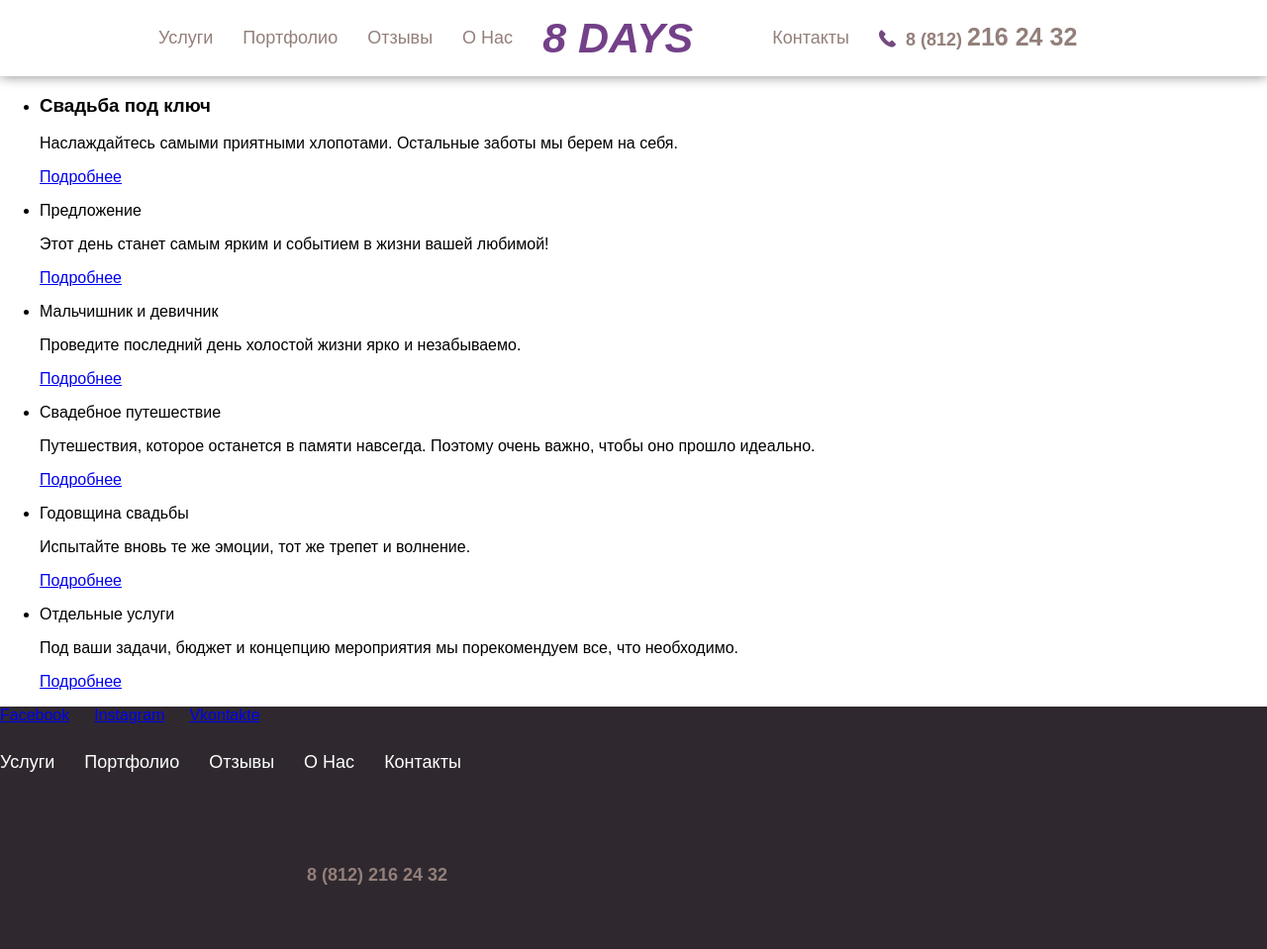
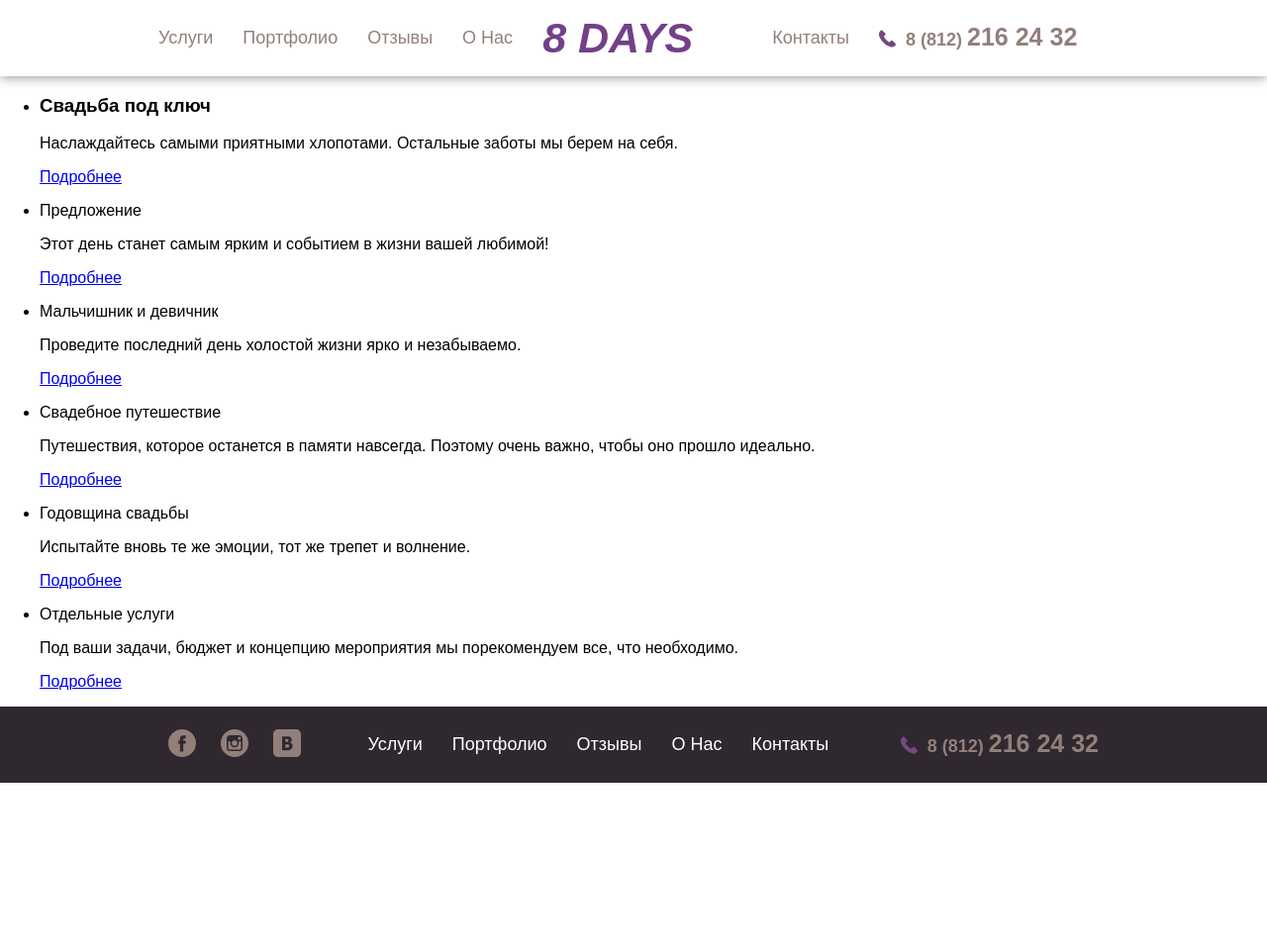
Before and after one commit to swabou/Wedding_agency, a website: page source/service.html in a window 1280 px wide. Shown: the whole page at 99% size. After the commit the page ends 800 px from the top, so only its background shows below. Drawn offline with Linux system fonts and the light colour scheme.

Commit message:
переделали футер в service

```diff
--- a/source/service.html
+++ b/source/service.html
@@ -106,11 +106,42 @@
 
 		<!-- Footer -->
 		<footer class="main-footer">
+			<div class="main-footer__wrap">
 				<!-- Social link -->
 				<ul class="main-footer__item social-list">
-				<li class="social-list__item"><a class="social-list__link" href="#">Facebook</a></li>
-				<li class="social-list__item"><a class="social-list__link" href="#">Instagram</a></li>
-				<li class="social-list__item"><a class="social-list__link" href="#">Vkontakte</a></li>
+
+					<li class="social-list__item">
+						<a class="social-list__link" href="#">
+							<svg class="social-list__img" fill="#937f7a" version="1.1" xmlns="http://www.w3.org/2000/svg" xmlns:xlink="http://www.w3.org/1999/xlink" x="0px" y="0px" width="28px" height="28px" viewBox="0 0 49.652 49.652" xml:space="preserve"> <path d="M24.826,0C11.137,0,0,11.137,0,24.826c0,13.688,11.137,24.826,24.826,24.826c13.688,0,24.826-11.138,24.826-24.826 C49.652,11.137,38.516,0,24.826,0z M31,25.7h-4.039c0,6.453,0,14.396,0,14.396h-5.985c0,0,0-7.866,0-14.396h-2.845v-5.088h2.845 v-3.291c0-2.357,1.12-6.04,6.04-6.04l4.435,0.017v4.939c0,0-2.695,0-3.219,0c-0.524,0-1.269,0.262-1.269,1.386v2.99h4.56L31,25.7z"/>
+							</svg>
+						</a>
+					</li>
+
+					<li class="social-list__item">
+						<a class="social-list__link" href="#">
+							<svg class="social-list__img" fill="#937f7a" fill="#937f7a" version="1.1" xmlns="http://www.w3.org/2000/svg" xmlns:xlink="http://www.w3.org/1999/xlink" x="0px" y="0px" width="28px" height="28px" viewBox="0 0 49.652 49.652" xml:space="preserve"> <path d="M24.825,29.796c2.739,0,4.972-2.229,4.972-4.97c0-1.082-0.354-2.081-0.94-2.897c-0.903-1.252-2.371-2.073-4.029-2.073 c-1.659,0-3.126,0.82-4.031,2.072c-0.588,0.816-0.939,1.815-0.94,2.897C19.854,27.566,22.085,29.796,24.825,29.796z"/>
+							<polygon points="35.678,18.746 35.678,14.58 35.678,13.96 35.055,13.962 30.891,13.975 30.907,18.762 "/>
+							<path d="M24.826,0C11.137,0,0,11.137,0,24.826c0,13.688,11.137,24.826,24.826,24.826c13.688,0,24.826-11.138,24.826-24.826
+							C49.652,11.137,38.516,0,24.826,0z M38.945,21.929v11.56c0,3.011-2.448,5.458-5.457,5.458H16.164
+							c-3.01,0-5.457-2.447-5.457-5.458v-11.56v-5.764c0-3.01,2.447-5.457,5.457-5.457h17.323c3.01,0,5.458,2.447,5.458,5.457V21.929z"/>
+							<path d="M32.549,24.826c0,4.257-3.464,7.723-7.723,7.723c-4.259,0-7.722-3.466-7.722-7.723c0-1.024,0.204-2.003,0.568-2.897 h-4.215v11.56c0,1.494,1.213,2.704,2.706,2.704h17.323c1.491,0,2.706-1.21,2.706-2.704v-11.56h-4.217 C32.342,22.823,32.549,23.802,32.549,24.826z"/>
+							</svg>
+						</a>
+					</li>
+
+					<li class="social-list__item">
+						<a class="social-list__link" href="#">
+							<svg class="social-list__img" fill="#937f7a" version="1.1" xmlns="http://www.w3.org/2000/svg" xmlns:xlink="http://www.w3.org/1999/xlink" x="0px" y="0px" viewBox="0 0 96 96" xml:space="preserve" width="28px" height="28px">
+							<path d="M53.174,52.908c-1.539-0.896-3.678-0.896-5.416-0.896h-5.707v11.76h5.238
+							c1.939,0,4.412,0.139,6.084-1.035c1.535-1.033,2.404-3.061,2.404-4.992C55.777,55.951,54.709,53.805,53.174,52.908z M51.021,42.865
+							c1.27-0.967,1.936-2.691,1.936-4.279c0-1.725-0.801-3.381-2.27-4.277c-1.537-0.896-4.346-0.689-6.15-0.689h-2.486v10.35h3.289
+							C47.211,43.969,49.418,44.107,51.021,42.865z M79.125,0H16.873C7.555,0,0,7.555,0,16.875v62.25C0,88.443,7.555,96,16.873,96h62.252
+							C88.443,96,96,88.443,96,79.125v-62.25C96,7.555,88.443,0,79.125,0z M50.604,72.535H30.992V25.201H52.42
+							c6.207,0,11.934,3.951,11.934,10.92c0,5.381-3.004,9.066-6.836,10.211v0.139c5.682,1.174,9.74,4.26,9.74,11.705
+							C67.258,65.066,62.566,72.535,50.604,72.535z"/>
+							</svg>
+						</a>
+					</li>
 				</ul>
 				<!-- End Social link -->
 
@@ -127,8 +158,16 @@
 
 				<!-- Contact Phone -->
 				<div class="main-footer__item contact-phone">
-				<svg class="contact-phone__img"></svg>
-				<p class="contact-phone__number">8 (812) <span class="uppercase">216 24 32</span></p>
+					<svg class="contact-phone__img" version="1.1" x="0px" y="0px" width="17px" height="18px" viewBox="0 0 348.077 348.077" xml:space="preserve" fill="#744980">
+					<path d="M340.273,275.083l-53.755-53.761c-10.707-10.664-28.438-10.34-39.518,0.744l-27.082,27.076
+					c-1.711-0.943-3.482-1.928-5.344-2.973c-17.102-9.476-40.509-22.464-65.14-47.113c-24.704-24.701-37.704-48.144-47.209-65.257
+					c-1.003-1.813-1.964-3.561-2.913-5.221l18.176-18.149l8.936-8.947c11.097-11.1,11.403-28.826,0.721-39.521L73.39,8.194
+					C62.708-2.486,44.969-2.162,33.872,8.938l-15.15,15.237l0.414,0.411c-5.08,6.482-9.325,13.958-12.484,22.02
+					C3.74,54.28,1.927,61.603,1.098,68.941C-6,127.785,20.89,181.564,93.866,254.541c100.875,100.868,182.167,93.248,185.674,92.876
+					c7.638-0.913,14.958-2.738,22.397-5.627c7.992-3.122,15.463-7.361,21.941-12.43l0.331,0.294l15.348-15.029
+					C350.631,303.527,350.95,285.795,340.273,275.083z"/></svg>
+					<p class="contact-phone__number">8 (812) <span class="contact-phone__uppercase">216 24 32</span></p>
+				</div>
 			</div>
 		</footer>
 		<!-- End Footer -->
```
Lines whose indentation alone changed are shown as unchanged.
